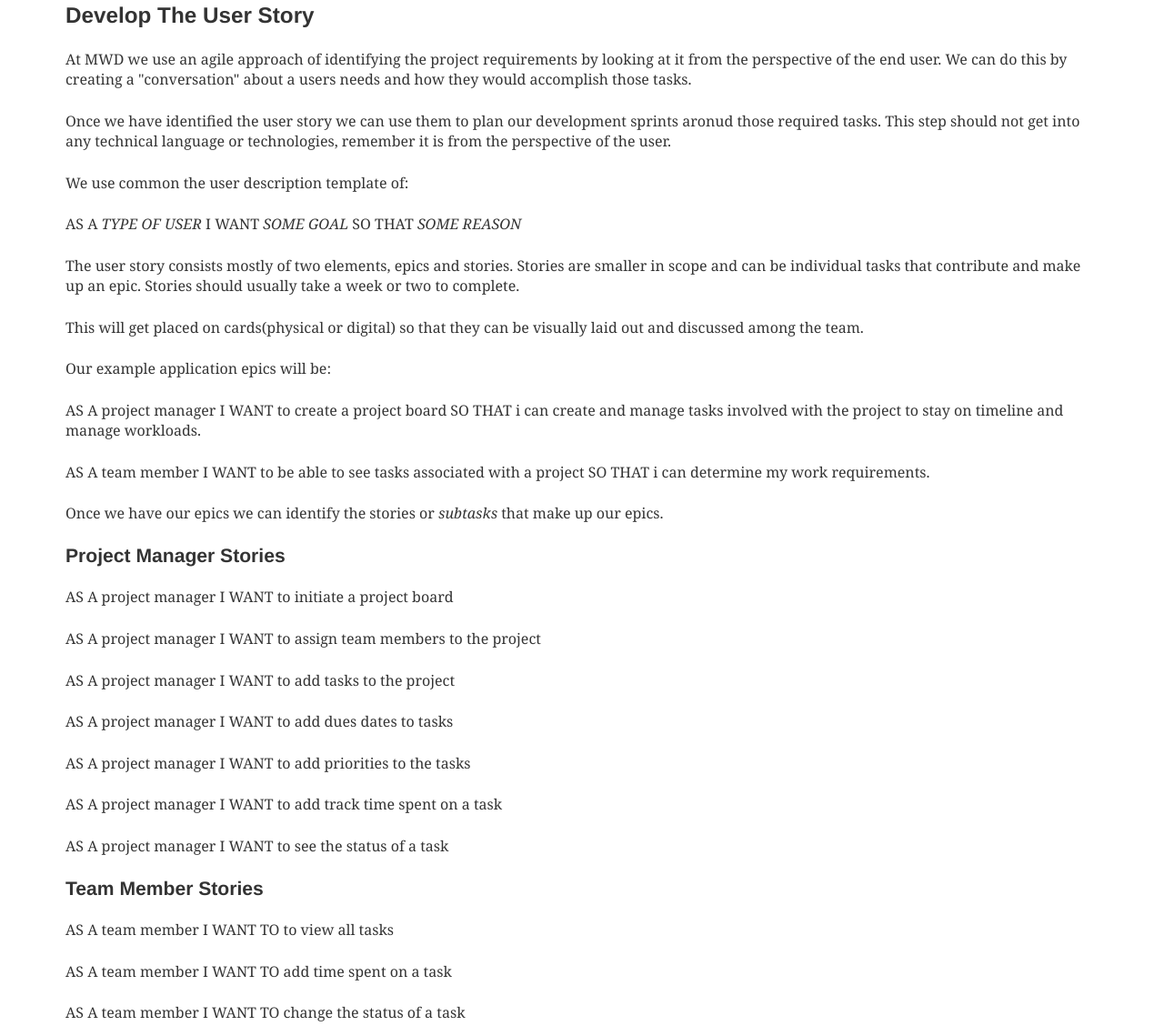
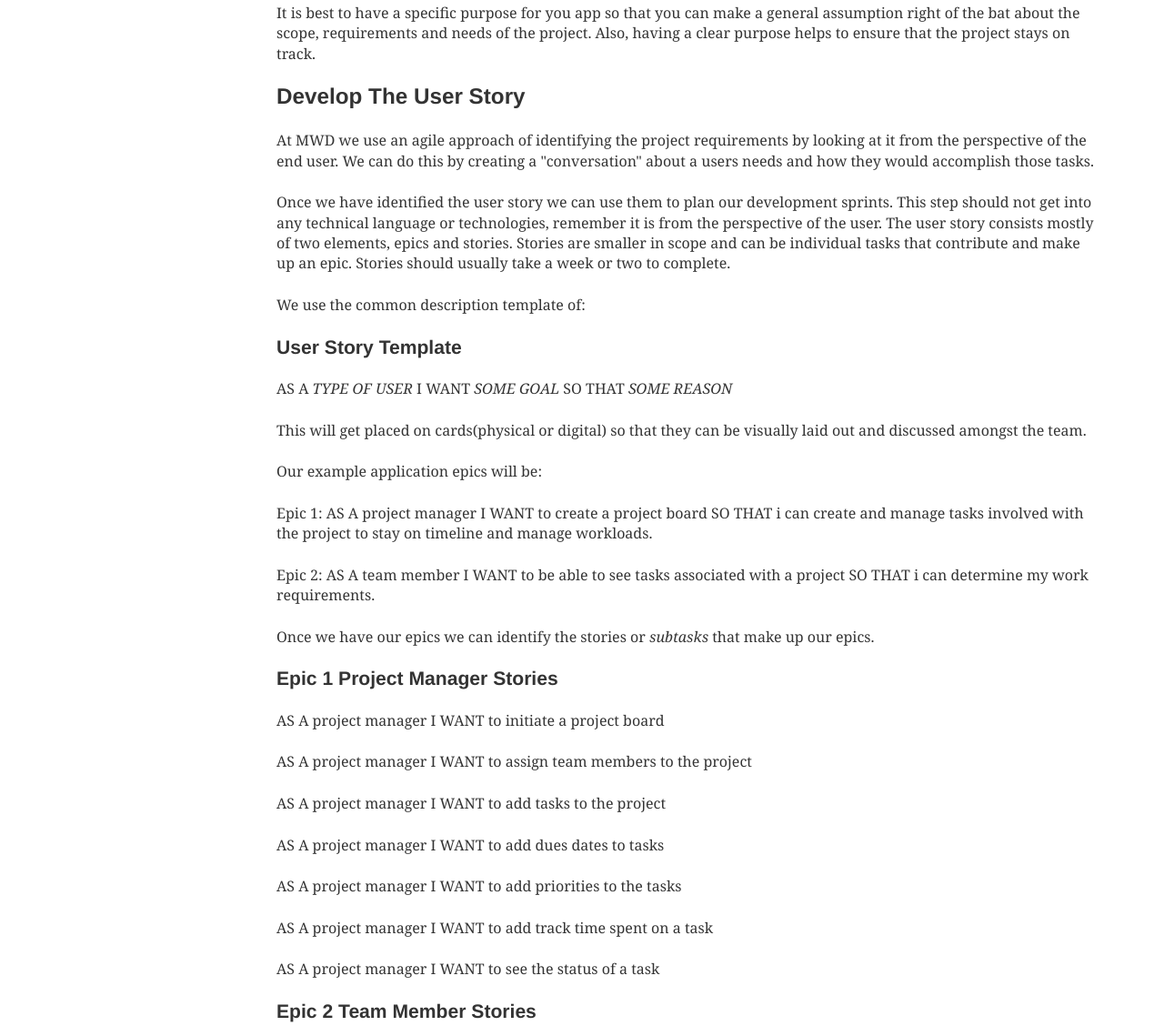
Before and after one commit to tylorkolbeck/midway-web-dev, a Gatsby site: page /2020/2020-08-14-project-managment-tool-phase-1/ in a window 1280 px wide. Shown: the part 1271-2399 px from the top of the page at 91% size. Built offline with nearby package versions, Linux system fonts and the light colour scheme; Gatsby itself is replaced by a stand-in of ours; some packages are replaced by stand-ins of ours.

Commit message:
various updates <- the worlds worst commit message

```diff
--- a/gatsby-config.js
+++ b/gatsby-config.js
@@ -7,6 +7,7 @@ module.exports = {
   plugins: [
     `gatsby-plugin-sass`,
     `gatsby-plugin-react-helmet`,
+    `gatsby-plugin-sitemap`,
 
     {
       resolve: `gatsby-plugin-mdx`,
--- a/package.json
+++ b/package.json
@@ -20,6 +20,7 @@
     "gatsby-plugin-mdx": "^1.2.34",
     "gatsby-plugin-react-helmet": "^3.3.10",
     "gatsby-plugin-sass": "^2.3.12",
+    "gatsby-plugin-sitemap": "^2.4.11",
     "gatsby-plugin-typography": "^2.5.10",
     "gatsby-remark-prismjs": "^3.5.10",
     "gatsby-source-filesystem": "^2.3.24",
--- a/posts/2020/2020-08-14-project-managment-tool-phase-1.mdx
+++ b/posts/2020/2020-08-14-project-managment-tool-phase-1.mdx
@@ -48,25 +48,26 @@ It is best to have a specific purpose for you app so that you can make a general
 
 At MWD we use an agile approach of identifying the project requirements by looking at it from the perspective of the end user. We can do this by creating a "conversation" about a users needs and how they would accomplish those tasks.
 
-Once we have identified the user story we can use them to plan our development sprints aronud those required tasks. This step should not get into any technical language or technologies, remember it is from the perspective of the user.
+Once we have identified the user story we can use them to plan our development sprints. This step should not get into any technical language or technologies, remember it is from the perspective of the user.
+The user story consists mostly of two elements, epics and stories. Stories are smaller in scope and can be individual tasks that contribute and make up an epic. Stories should usually take a week or two to complete.
 
-We use common the user description template of:
+We use the common description template of:
+
+### User Story Template
 
 **AS A** _TYPE OF USER_ **I WANT** _SOME GOAL_ **SO THAT** _SOME REASON_
 
-The user story consists mostly of two elements, epics and stories. Stories are smaller in scope and can be individual tasks that contribute and make up an epic. Stories should usually take a week or two to complete.
-
-This will get placed on cards(physical or digital) so that they can be visually laid out and discussed among the team.
+This will get placed on cards(physical or digital) so that they can be visually laid out and discussed amongst the team.
 
 Our example application epics will be:
 
-AS A project manager I WANT to create a project board SO THAT i can create and manage tasks involved with the project to stay on timeline and manage workloads.
+**Epic 1:** AS A project manager I WANT to create a project board SO THAT i can create and manage tasks involved with the project to stay on timeline and manage workloads.
 
-AS A team member I WANT to be able to see tasks associated with a project SO THAT i can determine my work requirements.
+**Epic 2:** AS A team member I WANT to be able to see tasks associated with a project SO THAT i can determine my work requirements.
 
 Once we have our epics we can identify the stories or _subtasks_ that make up our epics.
 
-### Project Manager Stories
+### Epic 1 Project Manager Stories
 
 AS A project manager I WANT to initiate a project board
 
@@ -82,7 +83,7 @@ AS A project manager I WANT to add track time spent on a task
 
 AS A project manager I WANT to see the status of a task
 
-### Team Member Stories
+### Epic 2 Team Member Stories
 
 AS A team member I WANT TO to view all tasks
 
@@ -98,9 +99,7 @@ As you can see we have broken our epics down into smaller digestable tasks that
 
 ## The MVP
 
-The MVP is the "minimal viable product". The MVP is the least amount of development you can do to get your product in front of users. This means that you get a working version of your app out into production quickly. This means you can start getting user feedback sooner. Getting timely user feedback means that you will minimize time wasted on unwanted or uneeded features that maybe you thought the user wanted.
-
-Once your MVP is launched you can determine if the interest in your app is worth continuing on with development whether your app better suits another market or to just cut your losses and ditch the project.
+The MVP is the "minimal viable product". The MVP is the least amount of development you can do to get your product in front of users while still providing a service. By doing this you can start getting user feedback immediately. Getting early user feedback means that you will minimize time wasted on unwanted or uneeded features that maybe you thought the user wanted. Also, once your MVP is launched you can determine if the interest in your app is worth continuing on with development whether your app better suits another market or to just cut your losses and ditch the project.
 
 ------------ IN PROGRESS(CANT THINK OF THE WORDS OR IT NEEDS MORE RESEARCH) -----------
 
--- a/root-wrapper.js
+++ b/root-wrapper.js
@@ -8,12 +8,6 @@ const linkStyling = {
   fontWeight: "500",
   display: "inline-block",
 }
-
-const liStyling = {
-  color: colors.primary,
-}
-
-console.log(colors)
 
 // This is where you define styling for the markdown that is pulled in for the blog
 const components = {
@@ -44,5 +38,9 @@ const components = {
 }
 
 export const wrapRootElement = ({ element }) => {
-  return <MDXProvider components={components}>{element}</MDXProvider>
+  return (
+    <MDXProvider components={components}>
+      <div>{element}</div>
+    </MDXProvider>
+  )
 }
--- a/src/templates/blogPost.js
+++ b/src/templates/blogPost.js
@@ -9,9 +9,10 @@ import Hero from "../components/Hero/Hero"
 export default function blogPost({ data }) {
   const { frontmatter, body } = data.mdx
 
+  const hero = <Hero heading={frontmatter.title} size="quarter" />
+
   return (
-    <Layout>
-      <Hero heading={frontmatter.title} size="quarter" />
+    <Layout hero={hero} sideNav>
       <section>
         <MDXRenderer>{body}</MDXRenderer>
       </section>
```
Also changed, not shown: 1 other file.
